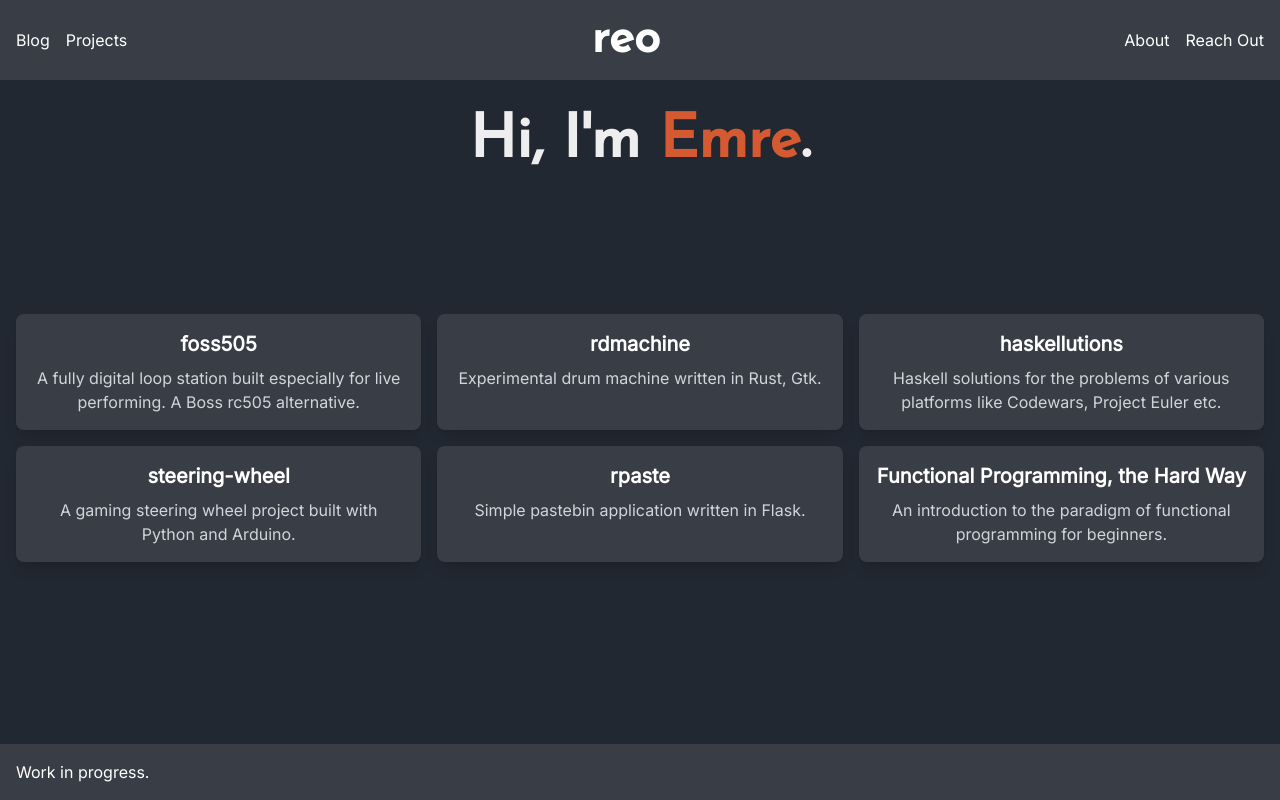
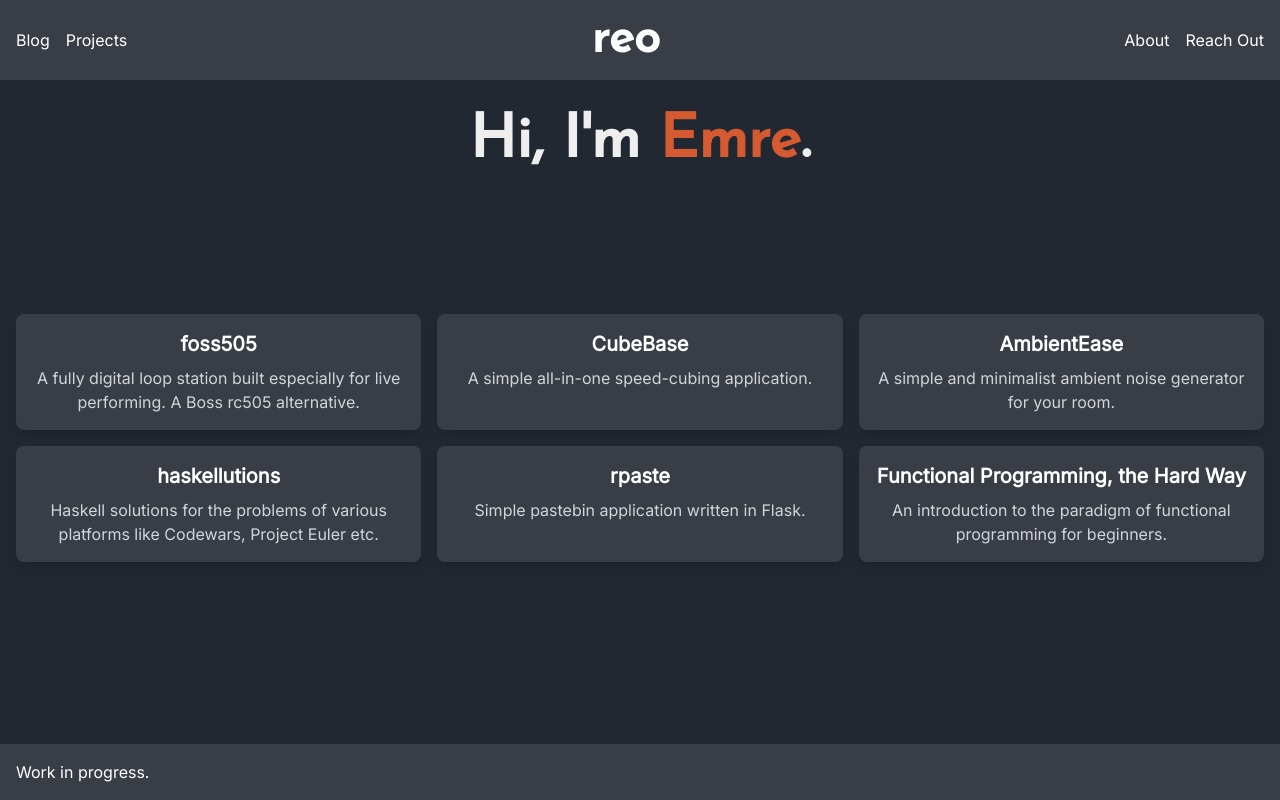
Before and after one commit to reo6/personal-website, a Next.js app: page / in a window 1280 px wide. Built offline with nearby package versions, Linux system fonts and the light colour scheme.

Commit message:
Update projects

```diff
--- a/app/page.js
+++ b/app/page.js
@@ -24,21 +24,21 @@ const PROJECTS = [
   },
   {
     id: 2,
-    title: "rdmachine",
-    description: "Experimental drum machine written in Rust, Gtk.",
-    url: "https://github.com/reo6/rdmachine",
+    title: "CubeBase",
+    description: "A simple all-in-one speed-cubing application.",
+    url: "https://github.com/reo6/CubeBase",
   },
   {
     id: 3,
+    title: "AmbientEase",
+    description: "A simple and minimalist ambient noise generator for your room.",
+    url: "https://github.com/reo6/AmbientEase",
+  },
+  {
+    id: 4,
     title: "haskellutions",
     description: " Haskell solutions for the problems of various platforms like Codewars, Project Euler etc. ",
     url: "https://github.com/reo6/haskellutions",
-  },
-  {
-    id: 4,
-    title: "steering-wheel",
-    description: "A gaming steering wheel project built with Python and Arduino.",
-    url: "https://github.com/reo6/steering-wheel",
   },
   {
     id: 5,
```
